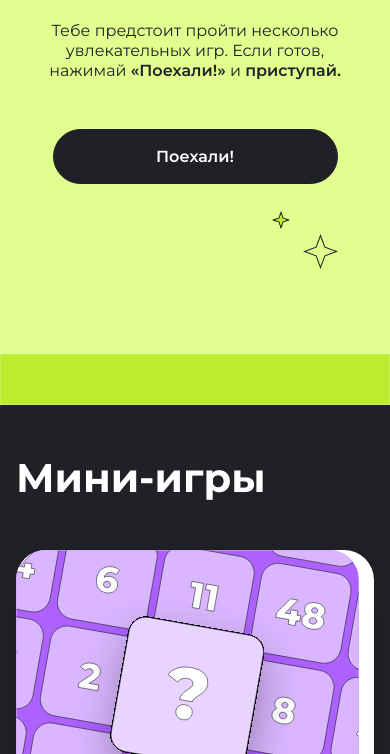
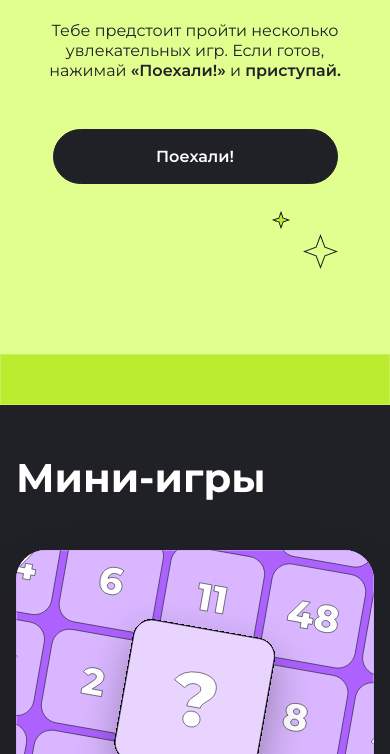
Before and after one commit to Svetlana-web81/2-nd-course--hw, a plain HTML site: page index.html in a window 390 px wide. Shown: the part 346-1100 px from the top of the page. Drawn offline with Linux system fonts and the light colour scheme.

Commit message:
в мобильной версии game-box__img сделала ширину100%

```diff
--- a/_mobile.scss
+++ b/_mobile.scss
@@ -82,7 +82,7 @@
             display: block;
         }
         &__img {
-           width: 343px;
+           width: 100%;
            border-radius: 30px;
         }
         &__description {
```
Also changed, not shown: style.css, 1 other file.
